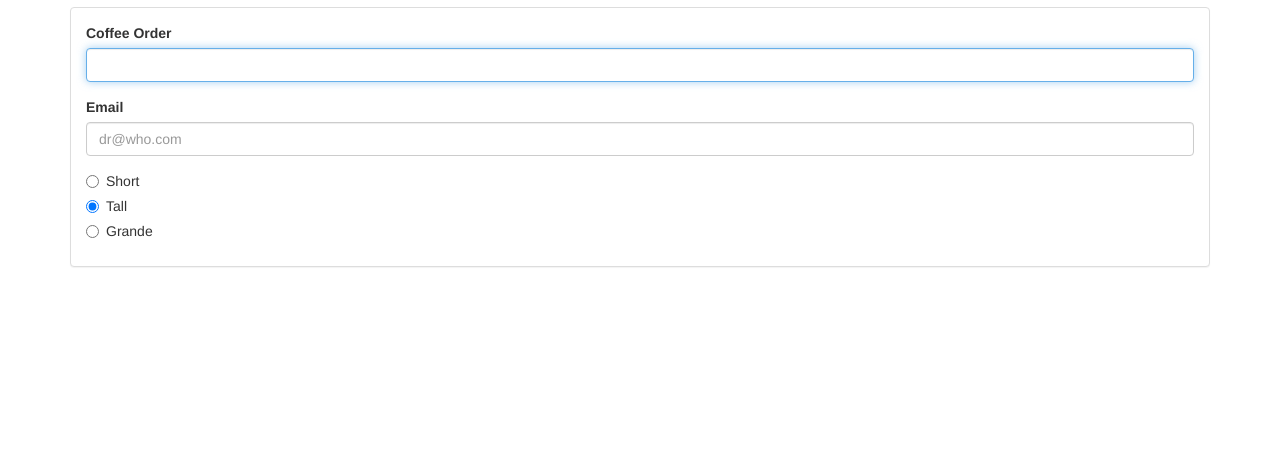
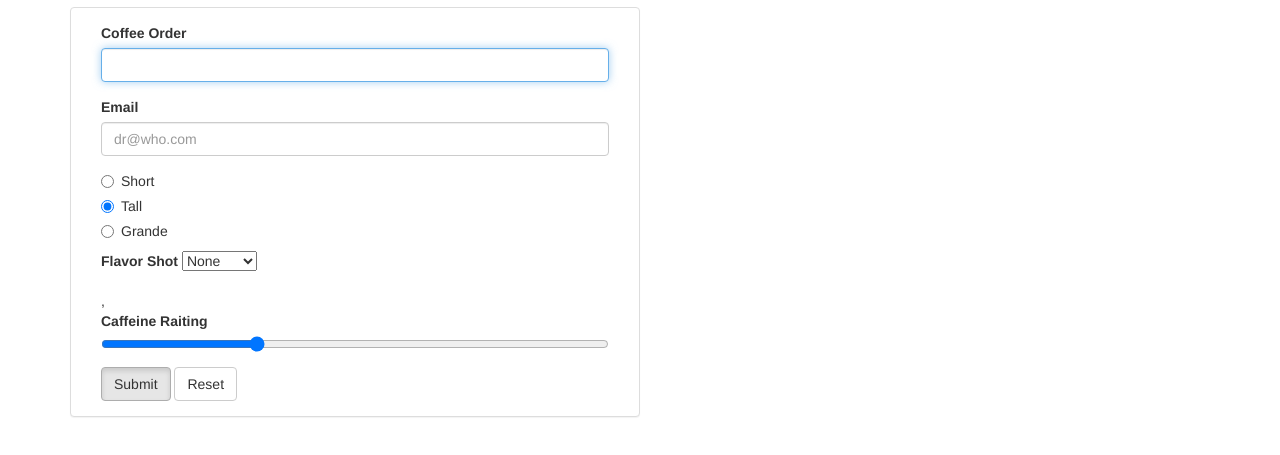
Before and after one commit to notgit45/cofeerun, a website: page index.html in a window 1280 px wide. Shown: the part 63-518 px from the top of the page. Drawn offline with nearby package versions, Linux system fonts and the light colour scheme.

Commit message:
Page 250

```diff
--- a/index.html
+++ b/index.html
@@ -15,7 +15,7 @@
         <h1>Cofferun</h1>
     </header>
     <section>
-        <div class="panel panel-default">
+        <div class="panel panel-default col-lg-6">
             <div class="panel-body">
                 <form action="" data-coffee-order='form'>
                     <div class="form-group">
@@ -31,16 +31,33 @@
                         <label for=""><input type="radio" name="size" value="short">Short</label>
                     </div>
                     <div class="radio">
-                            <label for=""><input type="radio" name="size" value="tall" checked>Tall</label>
-                        </div>
-                        <div class="radio">
-                                <label for=""><input type="radio" name="size" value="grande">Grande</label>
-                            </div>
+                        <label for=""><input type="radio" name="size" value="tall" checked>Tall</label>
+                    </div>
+                    <div class="radio">
+                        <label for=""><input type="radio" name="size" value="grande">Grande</label>
+                    </div>
+                    <div class="form-group">
+                        <label for="flavorShot">Flavor Shot</label>
+                        <select name="flavor" id="flavorShot" class="flavor-control">
+                            <option value="">None</option>
+                            <option value="caramel">Caramel</option>
+                            <option value="almond">Almond</option>
+                            <option value="mocha">Mocha</option>
+                        </select>
+                    </div>
+                    ,<div class="form-group">
+                        <label for="strengthLevel">Caffeine Raiting</label>
+                        <input type="range" value="30" name="strength" id="strengthLevel">
+                    </div>
+                    <button type="button" class="btn btn-default active">Submit</button>
+                    <button type="button" class="btn btn-default">Reset</button>
                 </form>
 
             </div>
         </div>
     </section>
+    <script src="https://cdnjs.cloudflare.com/ajax/libs/jquery/2.1.4/jquery.min.js"></script>
+    <script src="scripts/formhandler.js"></script>
     <script src="scripts/datastore.js"></script>
     <script src="scripts/truck.js"></script>
     <script src="scripts/main.js"></script>
--- /dev/null
+++ b/scripts/formhandler.js
@@ -0,0 +1,12 @@
+(function (window) {
+    'use strict';
+    var App = window.App || {};
+    var $ = window.jQuery;
+    function FormHandler() {
+        if (!selector) {
+            throw new Error('No selector provided');
+        }
+    }
+    var FormHandler = App.FormHandler;
+    window.App = App;
+})(window);
```
